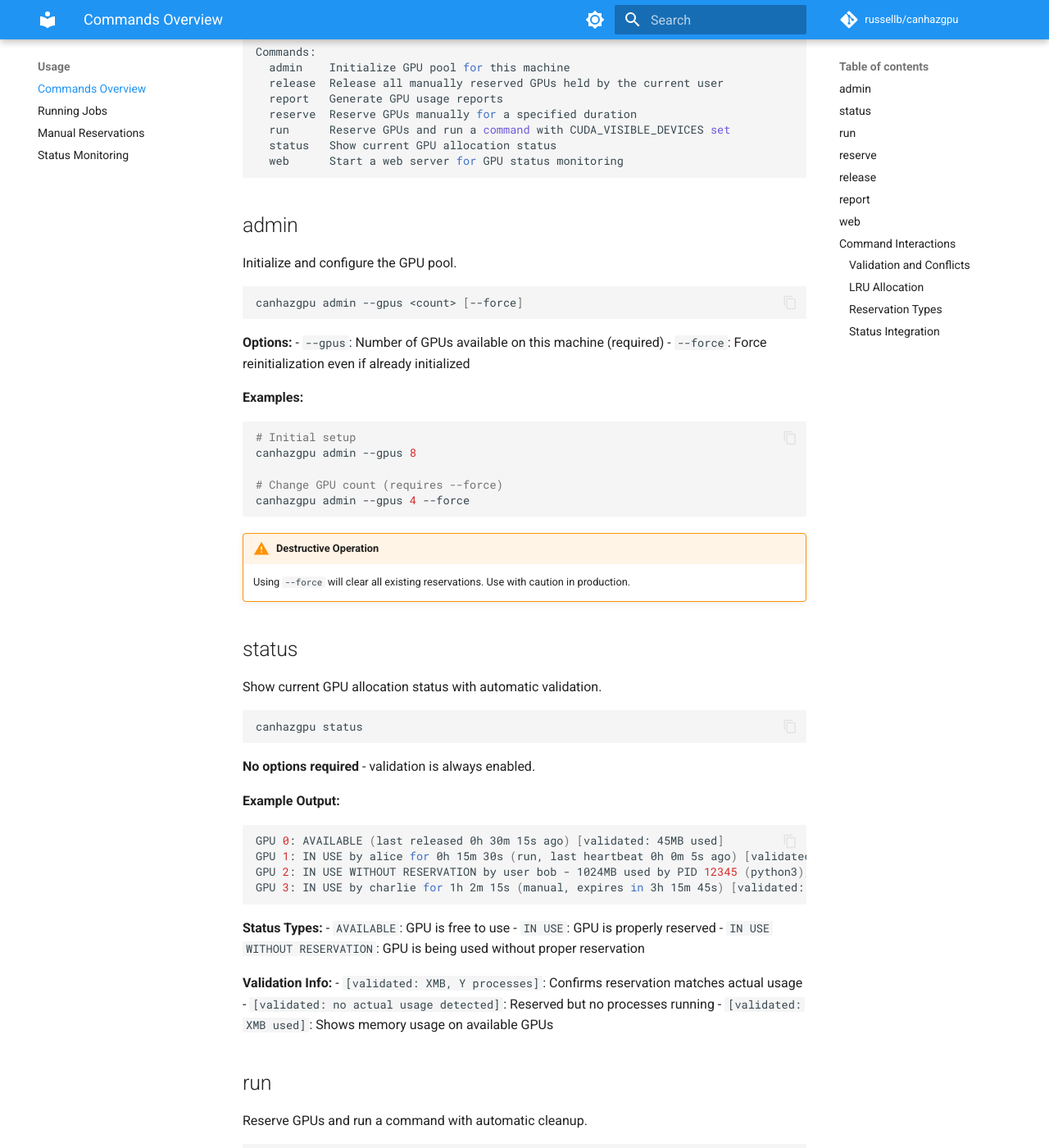
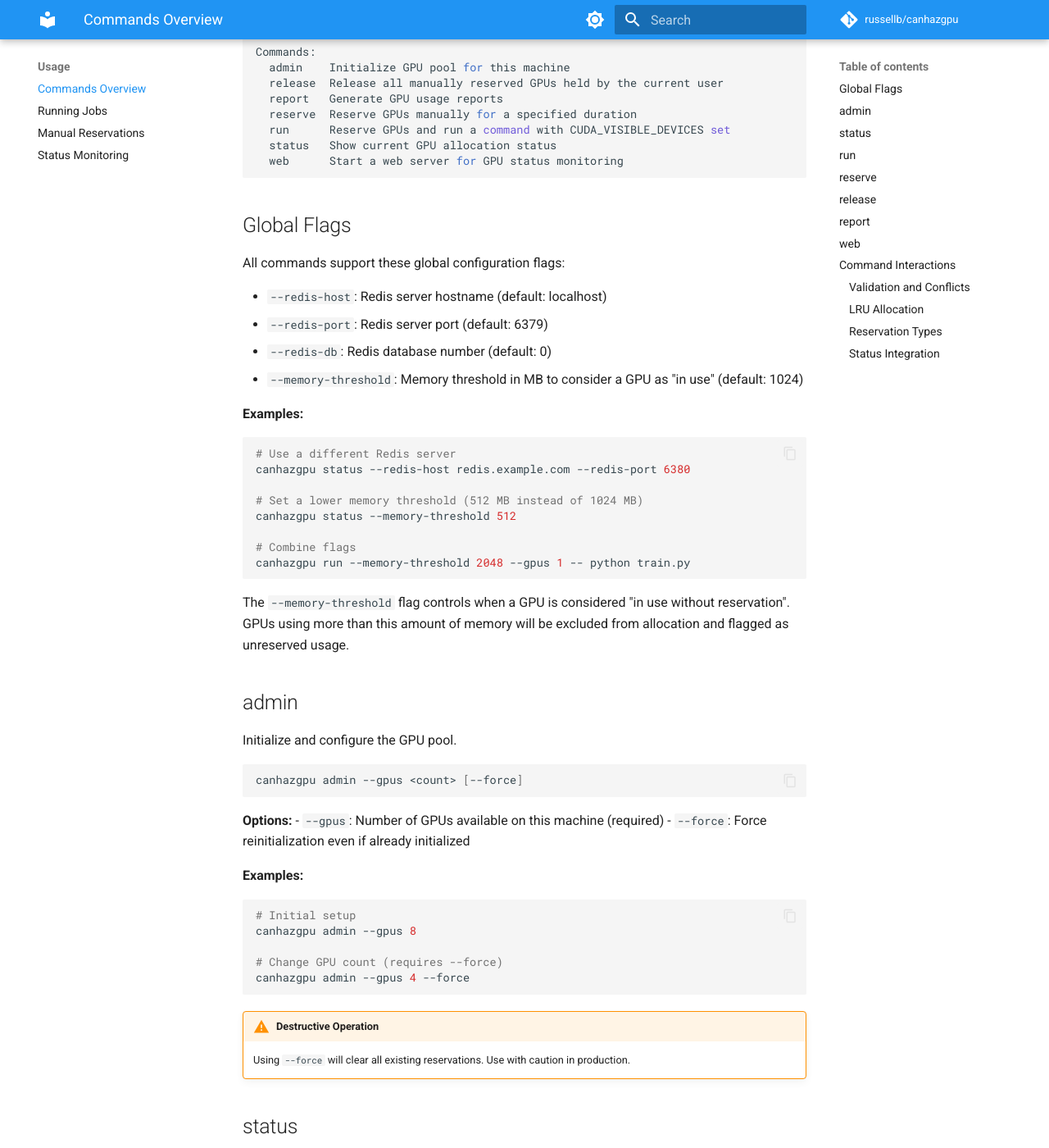
Before and after one commit to russellb/canhazgpu, an MkDocs documentation site: the page built from docs/commands.md, in a window 1280 px wide and 1400 px high, scrolled down 323 px. Shown: the whole window at 82% size. Built offline with MkDocs 1.6.1 and Material for MkDocs 9.7.7, drawn with Linux system fonts in a browser that asks for light colours; comment, search, counter and statistics services are not loaded; some of the changed text lies outside the part shown.

Commit message:
Allow configuration for "in use" detection memory threshold
There is now a top-level flag called `--memory-threshold` which lets
you set the "in use" memory threshold to something other than the
default of 1024 MB.

Signed-off-by: Russell Bryant <rbryant@redhat.com>

````diff
--- a/docs/commands.md
+++ b/docs/commands.md
@@ -15,6 +15,29 @@ Commands:
   status   Show current GPU allocation status
   web      Start a web server for GPU status monitoring
 ```
+
+## Global Flags
+
+All commands support these global configuration flags:
+
+- `--redis-host`: Redis server hostname (default: localhost)
+- `--redis-port`: Redis server port (default: 6379)
+- `--redis-db`: Redis database number (default: 0)
+- `--memory-threshold`: Memory threshold in MB to consider a GPU as "in use" (default: 1024)
+
+**Examples:**
+```bash
+# Use a different Redis server
+canhazgpu status --redis-host redis.example.com --redis-port 6380
+
+# Set a lower memory threshold (512 MB instead of 1024 MB)
+canhazgpu status --memory-threshold 512
+
+# Combine flags
+canhazgpu run --memory-threshold 2048 --gpus 1 -- python train.py
+```
+
+The `--memory-threshold` flag controls when a GPU is considered "in use without reservation". GPUs using more than this amount of memory will be excluded from allocation and flagged as unreserved usage.
 
 ## admin
 
@@ -45,10 +68,23 @@ canhazgpu admin --gpus 4 --force
 Show current GPU allocation status with automatic validation.
 
 ```bash
-canhazgpu status
+canhazgpu status [--memory-threshold <mb>]
 ```
 
-**No options required** - validation is always enabled.
+**Options:**
+- `--memory-threshold`: Override the default memory threshold for unreserved usage detection (default: 1024 MB)
+
+**Examples:**
+```bash
+# Standard status check
+canhazgpu status
+
+# Use a lower threshold to detect lighter GPU usage
+canhazgpu status --memory-threshold 512
+
+# Use a higher threshold to ignore small allocations
+canhazgpu status --memory-threshold 2048
+```
 
 **Example Output:**
 ```bash
@@ -73,11 +109,12 @@ GPU 3: IN USE by charlie for 1h 2m 15s (manual, expires in 3h 15m 45s) [validate
 Reserve GPUs and run a command with automatic cleanup.
 
 ```bash
-canhazgpu run --gpus <count> -- <command>
+canhazgpu run [--gpus <count>] [--memory-threshold <mb>] -- <command>
 ```
 
 **Options:**
 - `--gpus`: Number of GPUs to reserve (default: 1)
+- `--memory-threshold`: Override the default memory threshold for unreserved usage detection (default: 1024 MB)
 
 **Examples:**
 ```bash
@@ -111,12 +148,13 @@ Error: Not enough GPUs available. Requested: 2, Available: 1 (1 GPUs in use with
 Manually reserve GPUs for a specified duration.
 
 ```bash
-canhazgpu reserve [--gpus <count>] [--duration <time>]
+canhazgpu reserve [--gpus <count>] [--duration <time>] [--memory-threshold <mb>]
 ```
 
 **Options:**
 - `--gpus`: Number of GPUs to reserve (default: 1)
 - `--duration`: Duration to reserve GPUs (default: 8h)
+- `--memory-threshold`: Override the default memory threshold for unreserved usage detection (default: 1024 MB)
 
 **Duration Formats:**
 - `30m`: 30 minutes
````
Also changed, not shown: CLAUDE.md (+5 -1 lines), docs/features-validation.md (+16 -3 lines), 12 other files.
